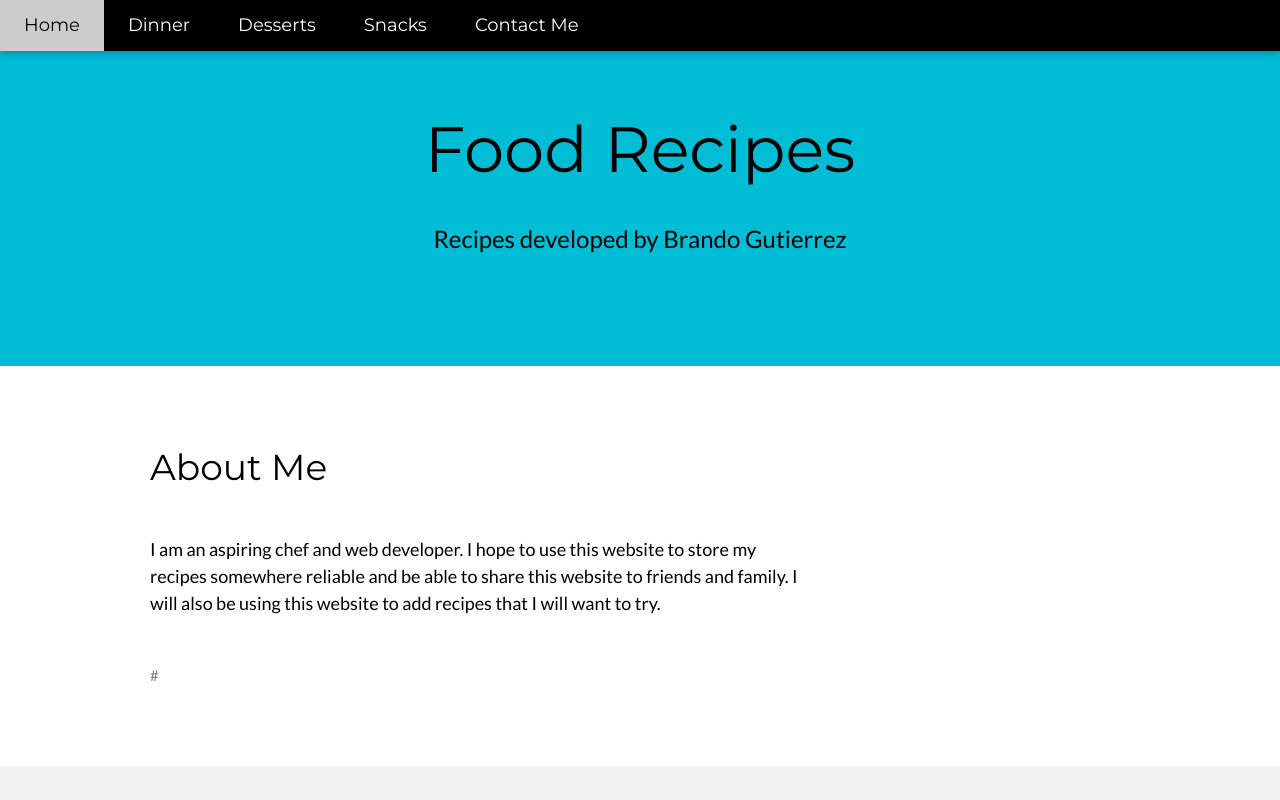
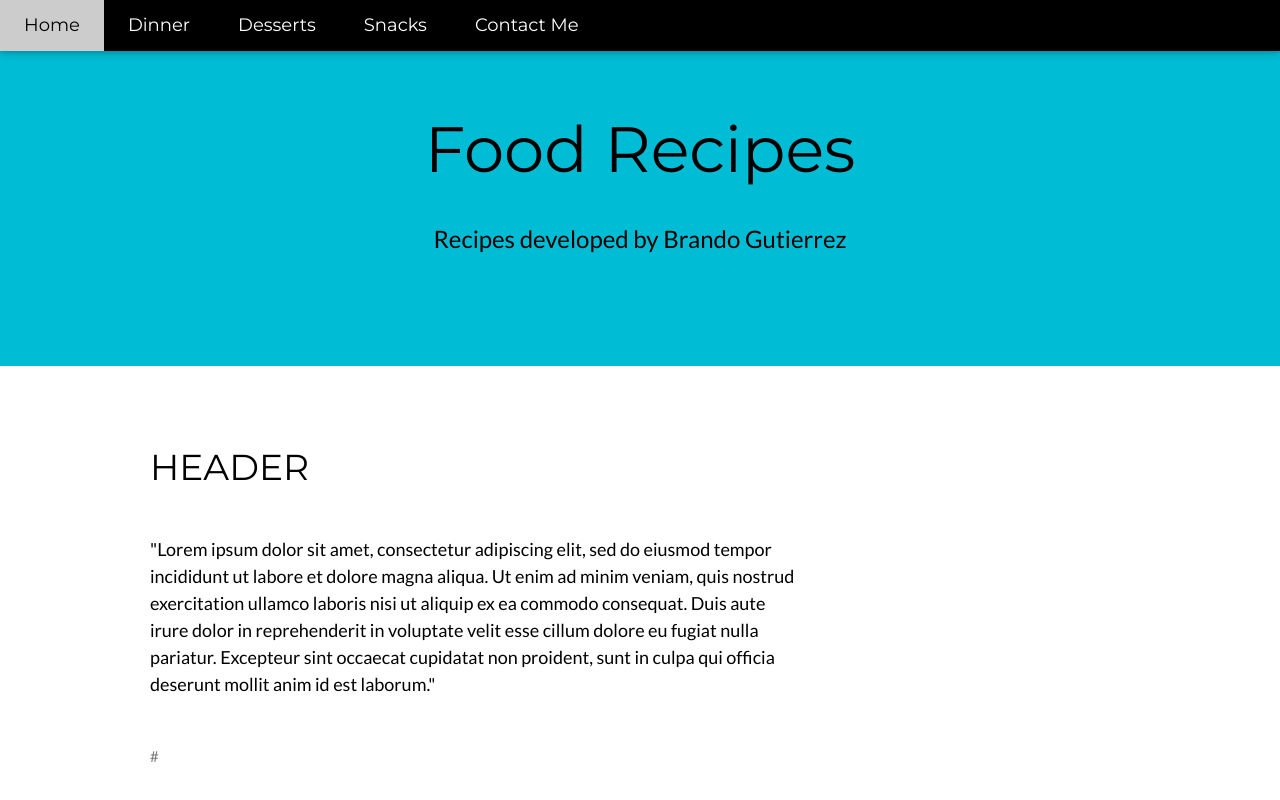
Before and after one commit to bgtz02/bgtz02.github.io, a plain HTML site: page index.html in a window 1280 px wide. Shown: the top 800 px of the page. Drawn offline with nearby package versions, Linux system fonts and the light colour scheme.

Commit message:
Update index.html

```diff
--- a/index.html
+++ b/index.html
@@ -44,8 +44,8 @@ body,h1,h2,h3,h4,h5,h6 {font-family: "Lato", sans-serif}
 <div class="w3-row-padding w3-padding-64 w3-container">
   <div class="w3-content">
     <div class="w3-twothird">
-      <h1>About Me</h1>
-      <h5 class="w3-padding-32">I am an aspiring chef and web developer. I hope to use this website to store my recipes somewhere reliable and be able to share this website to friends and family. I will also be using this website to add recipes that I will want to try.</h5>
+      <h1>HEADER</h1>
+      <h5 class="w3-padding-32">"Lorem ipsum dolor sit amet, consectetur adipiscing elit, sed do eiusmod tempor incididunt ut labore et dolore magna aliqua. Ut enim ad minim veniam, quis nostrud exercitation ullamco laboris nisi ut aliquip ex ea commodo consequat. Duis aute irure dolor in reprehenderit in voluptate velit esse cillum dolore eu fugiat nulla pariatur. Excepteur sint occaecat cupidatat non proident, sunt in culpa qui officia deserunt mollit anim id est laborum."</h5>
 
       <p class="w3-text-grey">#</p>
     </div>
```
